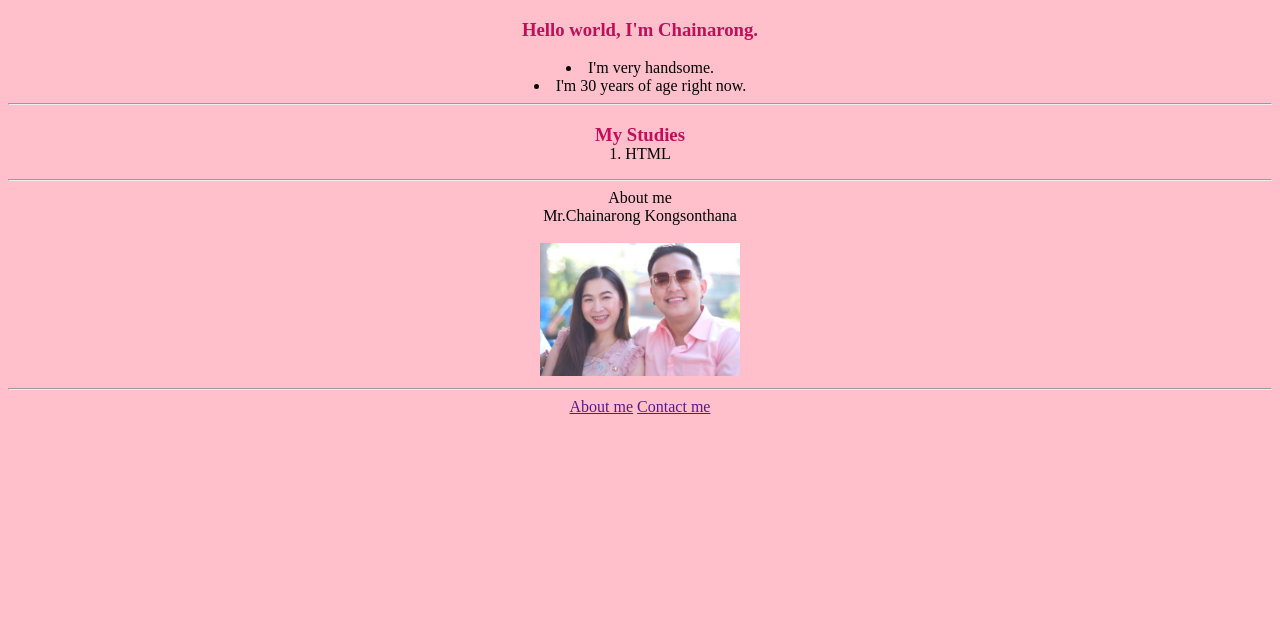
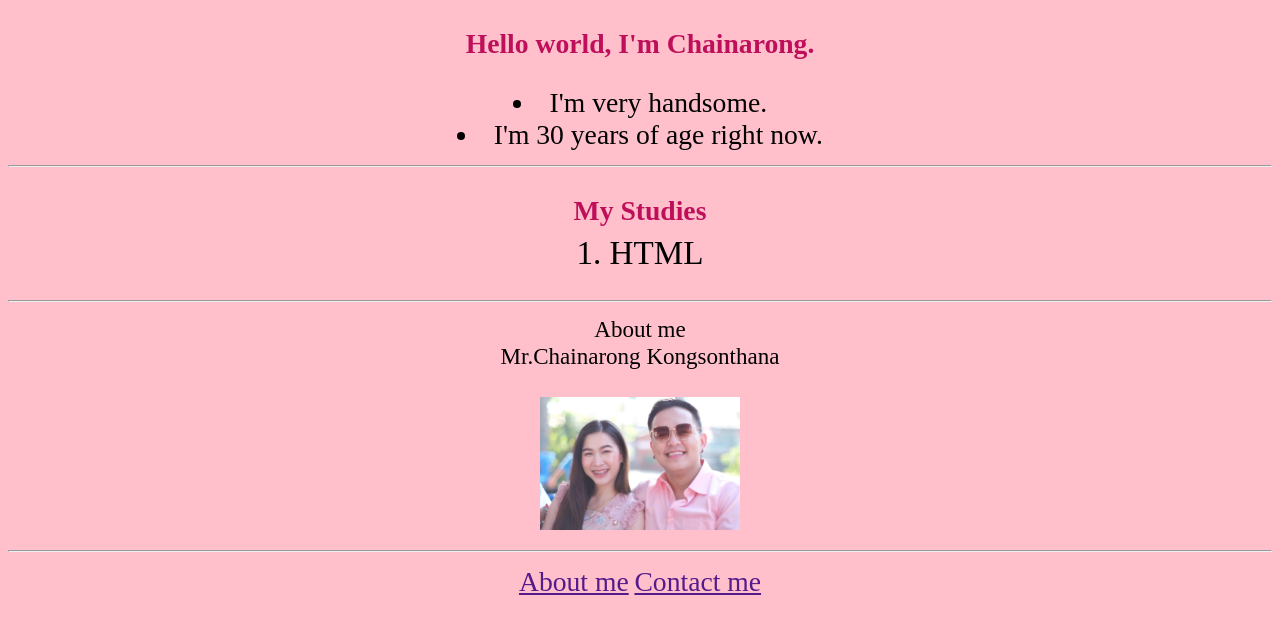
Before and after one commit to ChainarongDev/MyHub, a plain HTML site: page index.html in a window 1280 px wide. Drawn offline with Linux system fonts and the light colour scheme.

Commit message:
Update style.css

```diff
--- a/style.css
+++ b/style.css
@@ -24,7 +24,9 @@ li[value="4"] {
 /*For my github page*/
 * {
   text-align: center;
+  font-size:larger;
   background-color: pink;
+  font
 }
 h3{
     color: rgb(191, 15, 91);
```
